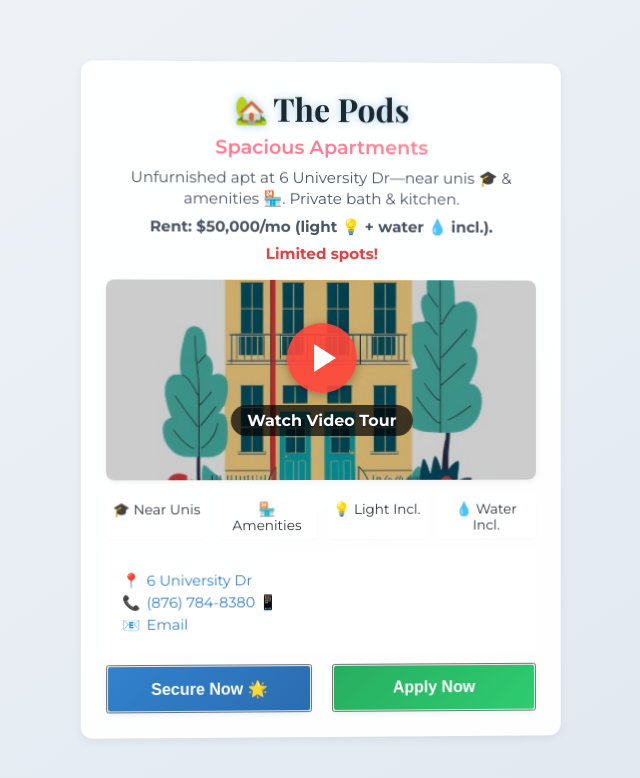
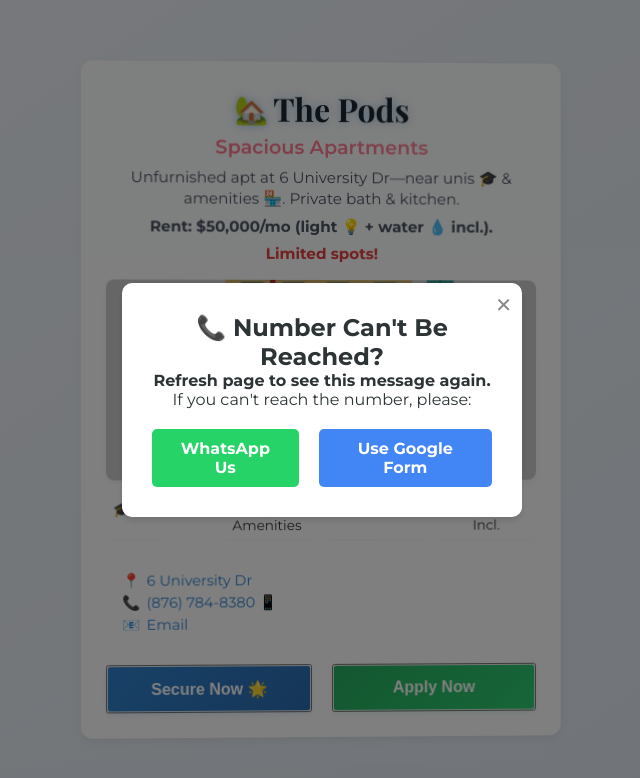
Before and after one commit to Dougsworth/Thepods, a React (Vite) app: page / in a window 1280 px wide. Shown: the top 778 px of the page, without its empty margins (318-958 px from the left). Built offline with nearby package versions, Linux system fonts and the light colour scheme.

Commit message:
popup added

```diff
--- a/src/App.jsx
+++ b/src/App.jsx
@@ -1,8 +1,9 @@
-// App.js
-import React, { useEffect } from "react";
+import React, { useEffect, useState } from "react";
 import "./index.css";
 
 const App = () => {
+  const [showPopup, setShowPopup] = useState(true);
+
   useEffect(() => {
     const handleScroll = () => {
       const image = document.querySelector(".property-image");
@@ -13,8 +14,47 @@ const App = () => {
     return () => window.removeEventListener("scroll", handleScroll);
   }, []);
 
+  const closePopup = () => {
+    setShowPopup(false);
+  };
+
   return (
     <div className="container">
+      {showPopup && (
+        <div className="popup-overlay">
+          <div className="popup-modal">
+            <button className="popup-close" onClick={closePopup}>
+              ✕
+            </button>
+            <h2>📞 Number Can't Be Reached?</h2>
+            <strong>
+              {" "}
+              <p>Refresh page to see this message again.</p>
+            </strong>
+            <p>If you can't reach the number, please:</p>
+
+            <div className="popup-contact-options">
+              <a
+                href="https://wa.me/18767848380"
+                target="_blank"
+                rel="noopener noreferrer"
+                className="popup-whatsapp-btn"
+              >
+                WhatsApp Us
+              </a>
+              <a
+                href="https://docs.google.com/forms/d/e/1FAIpQLSf3rEQu4Y4IhKpjuIFV6hEqVyHan9NlU02XWAXXLy8V7CtKJA/viewform"
+                target="_blank"
+                rel="noopener noreferrer"
+                className="popup-form-btn"
+              >
+                Use Google Form
+              </a>
+            </div>
+          </div>
+        </div>
+      )}
+
       <div className="card">
         <h1 className="glowing-text">
           <span className="icon">🏡</span> The Pods
@@ -32,7 +72,6 @@ const App = () => {
             <strong>Limited spots!</strong>
           </p>
         </div>
-
         {/* Direct YouTube Link - Simplified */}
         <div className="image-container">
           <a
@@ -56,7 +95,6 @@ const App = () => {
             </div>
           </a>
         </div>
-
         <div className="features-grid">
           <span>🎓 Near Unis</span>
           <span>🏪 Amenities</span>
--- a/src/index.css
+++ b/src/index.css
@@ -494,3 +494,62 @@ body {
   font-size: 18px;
   padding: 8px 20px;
 }
+
+.popup-overlay {
+  position: fixed;
+  top: 0;
+  left: 0;
+  width: 100%;
+  height: 100%;
+  background-color: rgba(0, 0, 0, 0.5);
+  display: flex;
+  justify-content: center;
+  align-items: center;
+  z-index: 1000;
+}
+
+.popup-modal {
+  background-color: white;
+  padding: 30px;
+  border-radius: 10px;
+  max-width: 400px;
+  width: 90%;
+  text-align: center;
+  position: relative;
+  box-shadow: 0 4px 6px rgba(0, 0, 0, 0.1);
+}
+
+.popup-close {
+  position: absolute;
+  top: 10px;
+  right: 10px;
+  background: none;
+  border: none;
+  font-size: 20px;
+  cursor: pointer;
+  color: #888;
+}
+
+.popup-contact-options {
+  display: flex;
+  justify-content: center;
+  gap: 20px;
+  margin-top: 20px;
+}
+
+.popup-whatsapp-btn,
+.popup-form-btn {
+  text-decoration: none;
+  padding: 10px 20px;
+  border-radius: 5px;
+  color: white;
+  font-weight: bold;
+}
+
+.popup-whatsapp-btn {
+  background-color: #25d366; /* WhatsApp green */
+}
+
+.popup-form-btn {
+  background-color: #4285f4; /* Google blue */
+}
```
